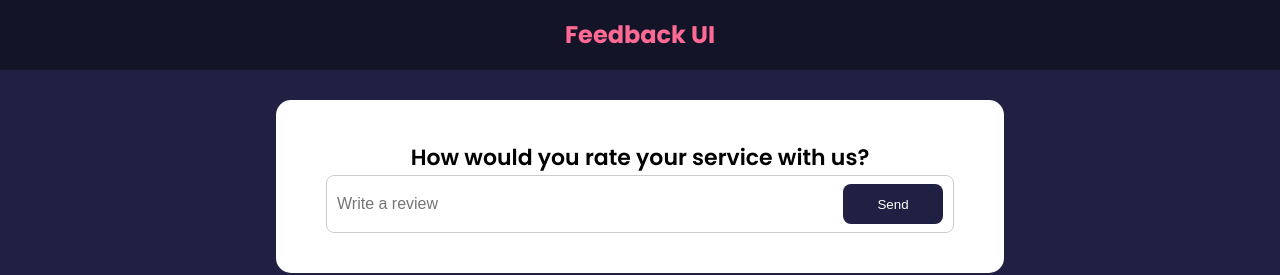
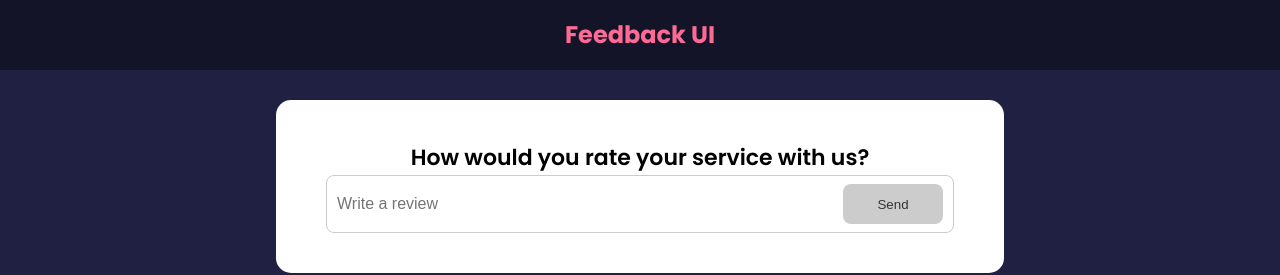
Before and after one commit to elvan/feedback-rating-app-react-example, a React (Create React App) app: page / in a window 1280 px wide. Shown: the top 275 px of the page. Built offline with nearby package versions, Linux system fonts and the light colour scheme.

Commit message:
input validation

```diff
--- a/src/components/FeedbackForm.jsx
+++ b/src/components/FeedbackForm.jsx
@@ -4,8 +4,21 @@
 
 function FeedbackForm() {
   const [text, setText] = useState('');
+  const [btnDisabled, setBtnDisabled] = useState(true);
+  const [message, setMessage] = useState('');
 
   const handleTextChange = (e) => {
+    if (text === '') {
+      setBtnDisabled(true);
+      setMessage(null);
+    } else if (text !== '' && text.trim().length <= 10) {
+      setMessage('Text must be at least 10 characters');
+      setBtnDisabled(true);
+    } else {
+      setMessage(null);
+      setBtnDisabled(false);
+    }
+
     setText(e.target.value);
   };
 
@@ -21,8 +34,12 @@
             placeholder='Write a review'
             value={text}
           />
-          <Button type='submit'>Send</Button>
+          <Button type='submit' isDisabled={btnDisabled}>
+            Send
+          </Button>
         </div>
+
+        {message && <div className='message'>{message}</div>}
       </form>
     </Card>
   );
```
